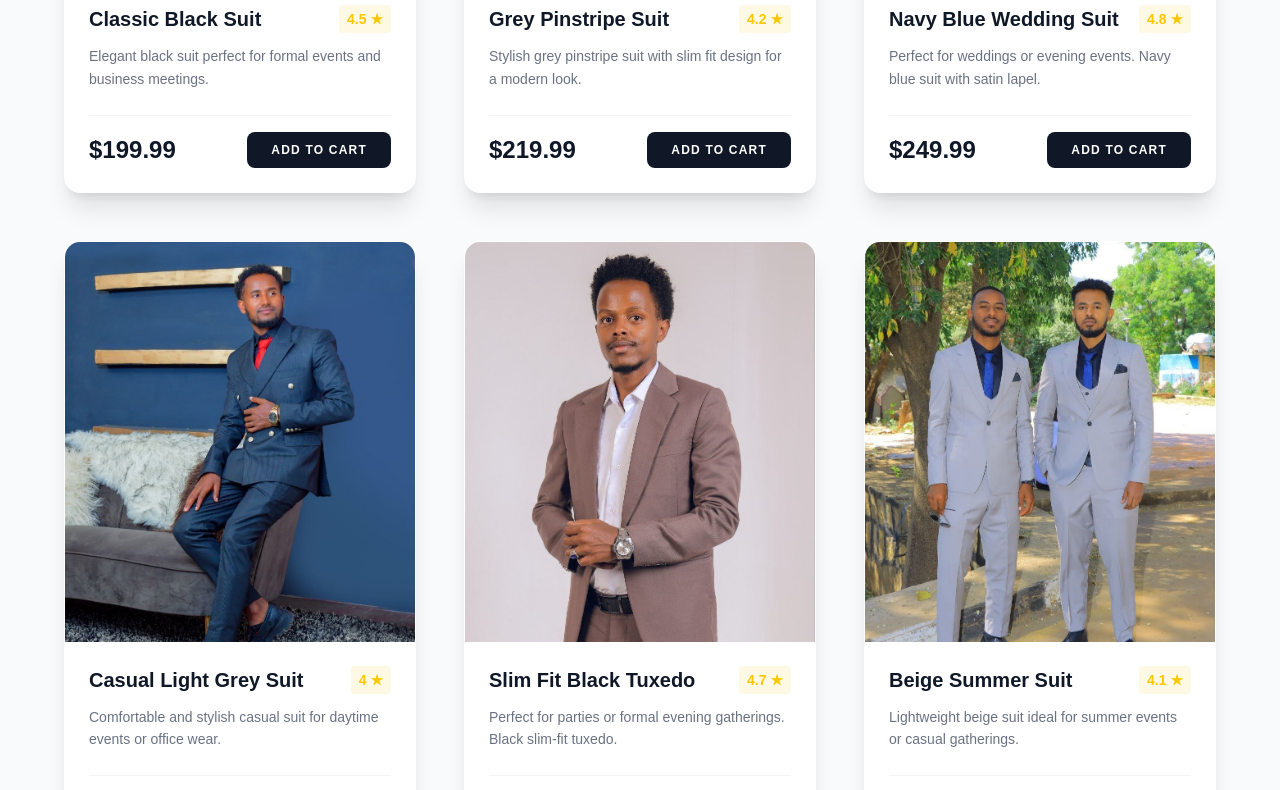
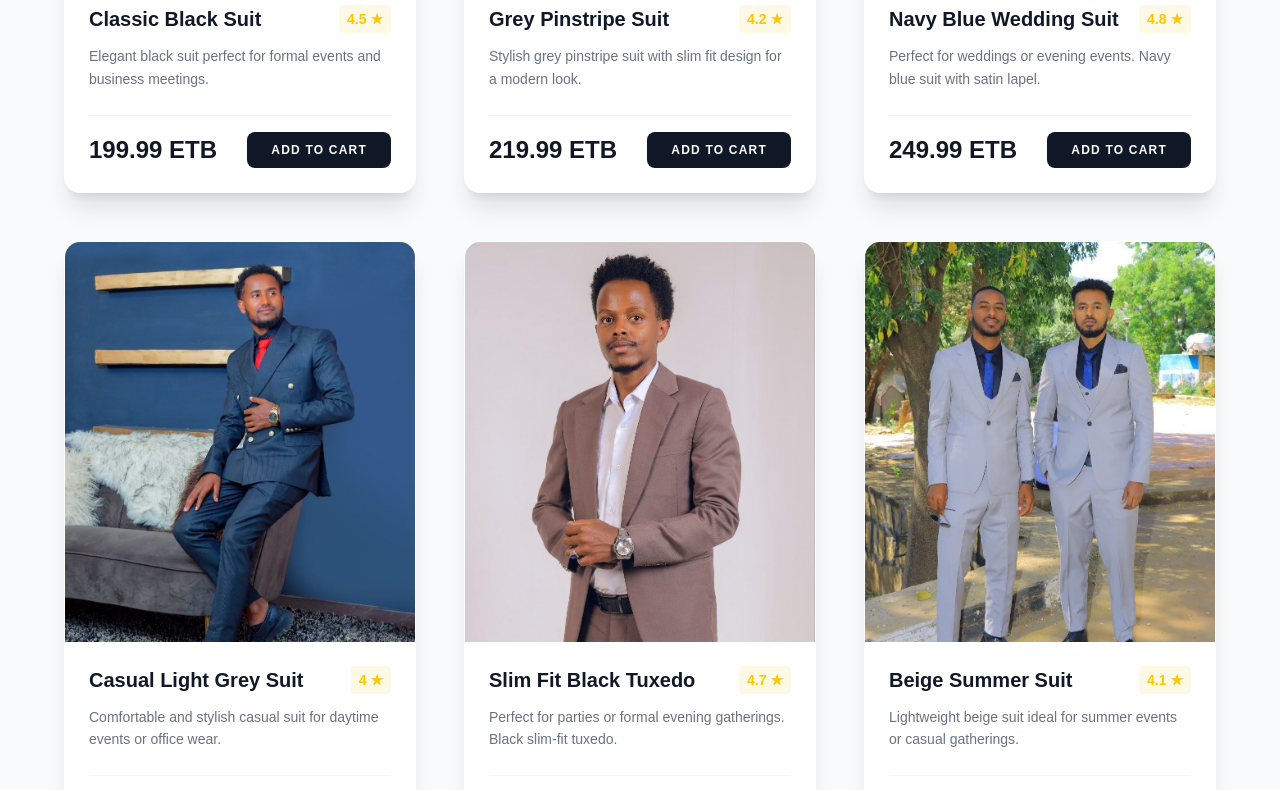
Before and after one commit to Melkias543/toksido-suit, a Next.js app in the folder client/: page /products in a window 1280 px wide. Shown: the part 960-1750 px from the top of the page. Built offline with nearby package versions, Linux system fonts and the light colour scheme.

Commit message:
Update price display format in product page

```diff
--- a/client/app/products/page.tsx
+++ b/client/app/products/page.tsx
@@ -87,7 +87,7 @@ const LandingPage = () => {
 
                   <div className="flex items-center justify-between mt-auto pt-4 border-t border-gray-100 dark:border-gray-700">
                     <span className="text-2xl font-black text-gray-900 dark:text-white">
-                      ${suit.price}
+                      {suit.price} ETB
                     </span>
                     <button className="bg-gray-900 dark:bg-gray-100 dark:text-gray-900 text-white px-6 py-2.5 rounded-lg text-xs font-bold uppercase tracking-widest hover:bg-yellow-400 hover:text-gray-900 transition-all">
                       Add to Cart
```
